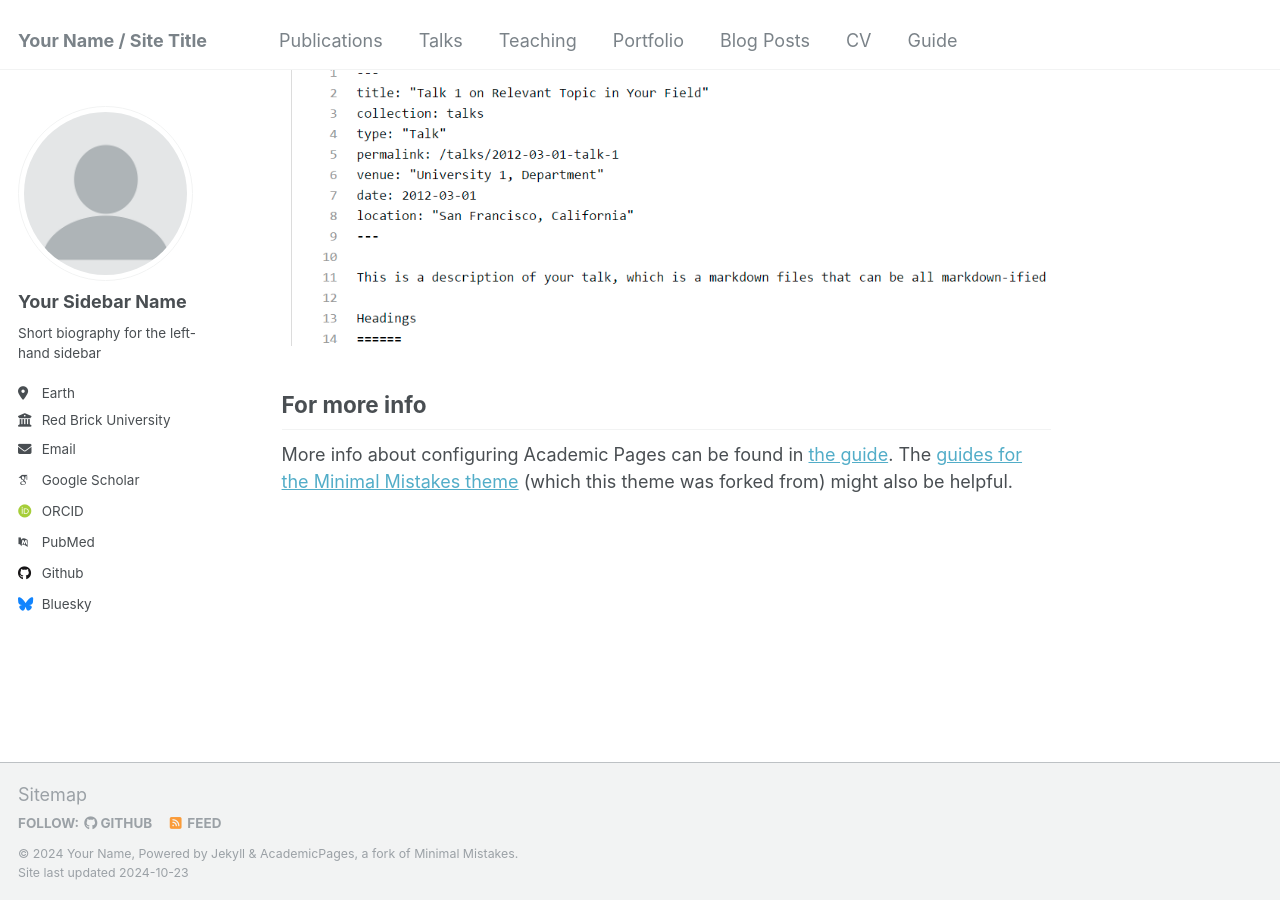
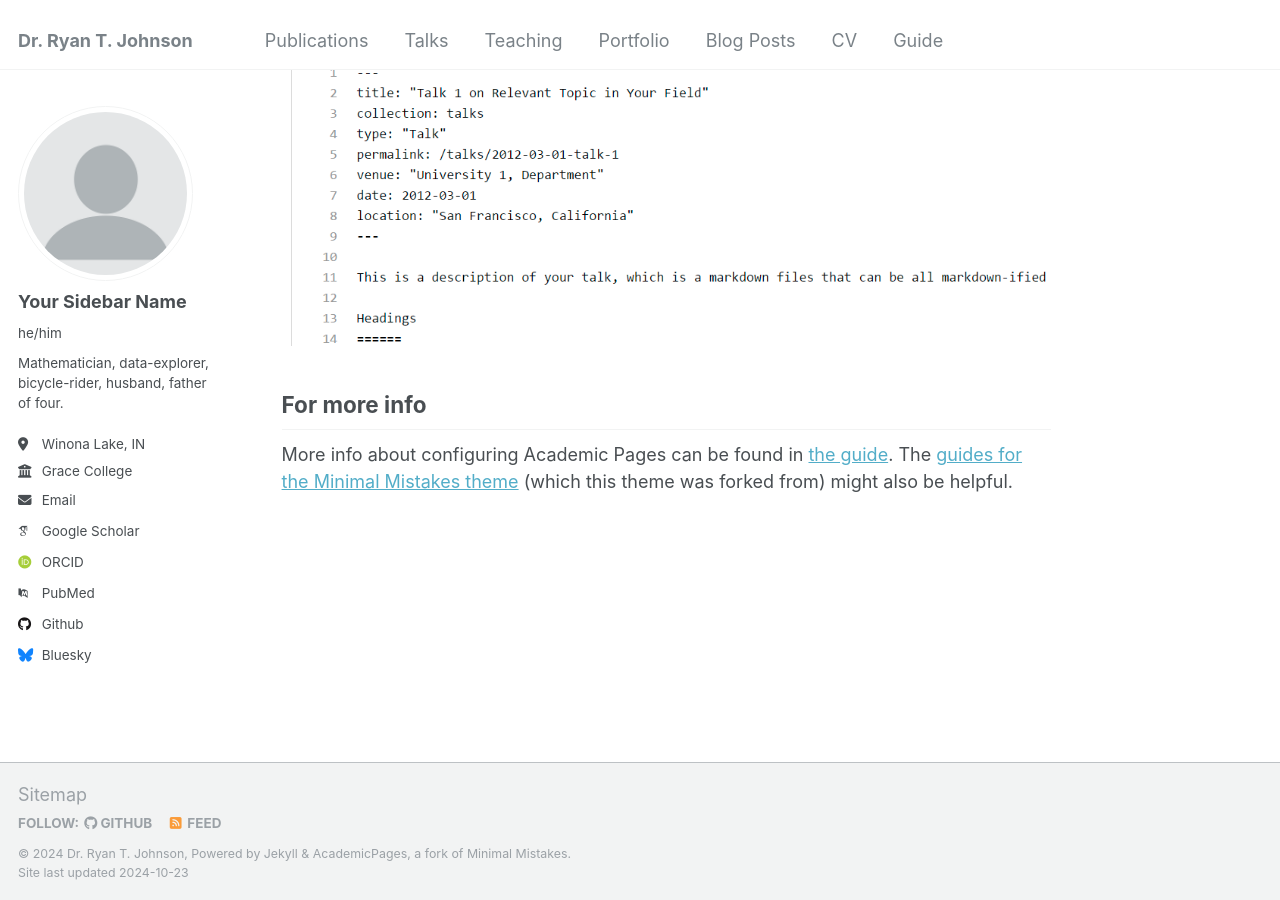
Before and after one commit to ryanjohnsonwi/website, a Jekyll site: the page built from _pages/about.md, in a window 1280 px wide and 900 px high, scrolled down 2643 px. Built offline with Jekyll 4.4.1, drawn with Linux system fonts in a browser that asks for light colours; some web fonts are replaced.

Commit message:
Update _config.yml

```diff
--- a/_config.yml
+++ b/_config.yml
@@ -8,13 +8,13 @@
 
 # Basic Site Settings
 locale                   : "en-US"
-title                    : "Your Name / Site Title"
+title                    : "Dr. Ryan T. Johnson"
 title_separator          : "-"
-name                     : &name "Your Name"
+name                     : &name "Dr. Ryan T. Johnson"
 description              : &description "personal description"
-url                      : https://academicpages.github.io # the base hostname & protocol for your site e.g. "https://mmistakes.github.io"
+url                      : https://ryanjohnsonwi.github.io/website/ # the base hostname & protocol for your site e.g. "https://mmistakes.github.io"
 baseurl                  : "" # the subpath of your site, e.g. "/blog"
-repository               : "academicpages/academicpages.github.io"
+repository               : "https://github.com/ryanjohnsonwi/website"
 
 # Site Author - The following control what appear as part of the author content on the side bar.
 #               If a field is blank the icon and link will not appear, otherwise it will be shown.
@@ -23,12 +23,12 @@ author:
   # Biographic information
   avatar           : "profile.png"
   name             : "Your Sidebar Name"
-  pronouns         : # example: "she/her"
-  bio              : "Short biography for the left-hand sidebar"
-  location         : "Earth"
-  employer         : "Red Brick University"
+  pronouns         : "he/him"
+  bio              : "Mathematician, data-explorer, bicycle-rider, husband, father of four."
+  location         : "Winona Lake, IN"
+  employer         : "Grace College"
   uri              : # URL
-  email            : "none@example.org"
+  email            : "ryan.johnson.wi@gmail.com"
 
   # Academic websites
   arxiv            : # URL - Update with the correct link to your profile
@@ -43,12 +43,12 @@ author:
   bitbucket        : # Username - Update with your username on the site
   codepen          : # Username
   dribbble         : # Username
-  github           : "academicpages"
+  github           : "ryanjohnsonwi"
   kaggle           : # Username
   stackoverflow    : # User number or user number and name (i.e., use "1" or "1/jeff-atwood")
 
   # Social media
-  bluesky          : "bsky.app" # Replace this with you Bluesky username
+  bluesky          : "@ryantjohnson.bsky.social" # Replace this with you Bluesky username
   facebook         : # Username
   flickr           : # Username
   foursquare       : # Username
```
